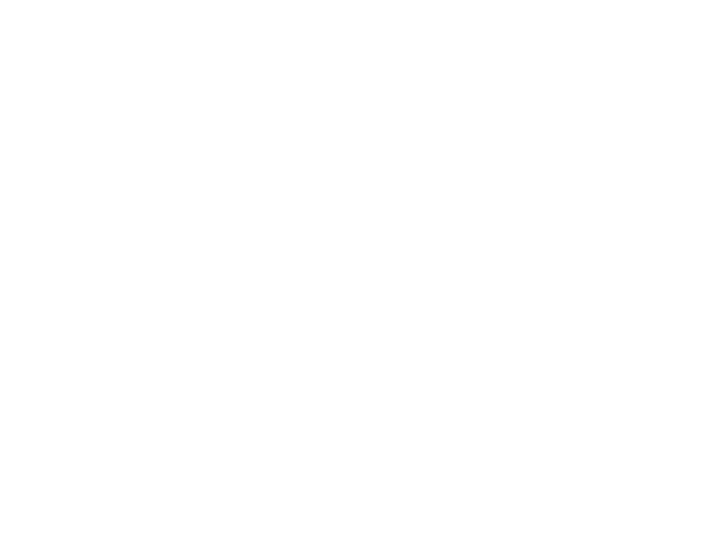
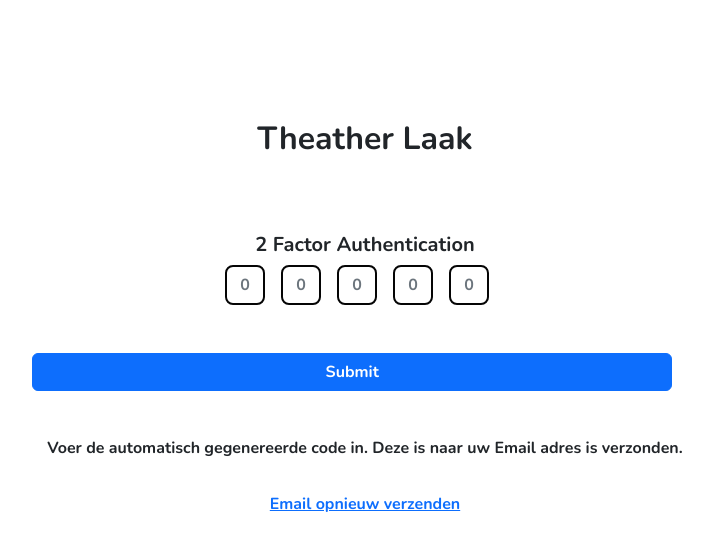
Before and after one commit to Quinten36/TheaterLaakFrontend, a React (Create React App) app: page /Validate in a window 1280 px wide. Before the commit this address had no page. Shown: the top 550 px of the page, without its empty margins (275-988 px from the left). Built offline with nearby package versions, Linux system fonts and the light colour scheme.

Commit message:
vertificatie needs fix
op userid naar 2fa pagina krijgen

```diff
--- a/src/App.js
+++ b/src/App.js
@@ -10,13 +10,11 @@ import AccountPage from './Components/AccountComponents/AccountPage.jsx';
 import MijnIntressePage from './Components/AccountComponents/MijnIntressePage.jsx';
 import MijnReserveringen from './Components/AccountComponents/MijnReserveringen.jsx';
 import MijnInstellingen from './Components/AccountComponents/MijnInstellingen.jsx';
+import AccountPagina from "./AccountPagina.js"
 
 
-import AccountPagina from "./AccountPagina.js"
 function App() {
-  return (
-    <Register/>
-  );
+
 }
 
 export default App;
--- a/src/Components/LoginComponents/FaInputhandle.jsx
+++ b/src/Components/LoginComponents/FaInputhandle.jsx
@@ -1,71 +1,66 @@
-import { useRef } from 'react';
+import { useState } from 'react';
 import Form from 'react-bootstrap/Form';
+import Button from 'react-bootstrap/Button';
+export default function FaInputhandle() {
+  const [input1, setInput1] = useState('');
+  const [input2, setInput2] = useState('');
+  const [input3, setInput3] = useState('');
+  const [input4, setInput4] = useState('');
+  const [input5, setInput5] = useState('');
 
-export default function FaInputhandle() {
-
-    //useRef wordt gebruikt om een referentie punt te maken voor elk invoer veld .
-    //Daarna wordt gekeken met de volgendeBox methode of er een character is ingevuld daarna wordt met focus de cursor op het volgende veld gezet
-    //.current wordt gebruikt om de value van de referentie van de invoer velden te gebruiken
+  const handleSubmit = (e) => {
+    e.preventDefault();
+    const inputs = [input1, input2, input3, input4, input5];
 
 
-  const input1Ref = useRef(null);
-  const input2Ref = useRef(null);
-  const input3Ref = useRef(null);
-  const input4Ref = useRef(null);
-  const input5Ref = useRef(null);
-
-  const volgendeBox = (event, ref) => {
-    if (event.target.value.length === 1) {
-      ref.current.focus();
-    }
-  };
+  }
 
   return (
-    <Form className="FA_collectie">
+    <div>
+    <Form className="FA_collectie"  >
       <Form.Control
         className="FA_box"
-        id="2FA_invoer_1"
         type="email"
         placeholder="0"
         maxLength="1"
-        ref={input1Ref}
-        onKeyUp={(event) => volgendeBox(event, input2Ref)}
+        value={input1}
+        onChange={(event) => setInput1(event.target.value)}
       />
       <Form.Control
         className="FA_box"
-        id="2FA_invoer_2"
         type="email"
         placeholder="0"
         maxLength="1"
-        ref={input2Ref}
-        onKeyUp={(event) => volgendeBox(event, input3Ref)}
+        value={input2}
+        onChange={(event) => setInput2(event.target.value)}
       />
       <Form.Control
         className="FA_box"
-        id="2FA_invoer_3"
         type="email"
         placeholder="0"
         maxLength="1"
-        ref={input3Ref}
-        onKeyUp={(event) => volgendeBox(event, input4Ref)}
+        value={input3}
+        onChange={(event) => setInput3(event.target.value)}
       />
       <Form.Control
         className="FA_box"
-        id="2FA_invoer_4"
         type="email"
         placeholder="0"
         maxLength="1"
-        ref={input4Ref}
-        onKeyUp={(event) => volgendeBox(event, input5Ref)}
+        value={input4}
+        onChange={(event) => setInput4(event.target.value)}
       />
       <Form.Control
         className="FA_box"
-        id="2FA_invoer_5"
         type="email"
         placeholder="0"
         maxLength="1"
-        ref={input5Ref}
+        value={input5}
+        onChange={(event) => setInput5(event.target.value)}
       />
-    </Form>
-  );
-}
+  </Form>
+  <Button className="SubmitButton2FA" variant="primary" type="submit" onClick={handleSubmit}>Submit</Button>
+</div>
+
+
+)}
--- a/src/Components/LoginComponents/LoginPageStyles.css
+++ b/src/Components/LoginComponents/LoginPageStyles.css
@@ -71,27 +71,34 @@
 
 .FA_collectie {
     display: flex;
-    flex-direction: row;
     align-items: center;
-    padding: 8px 16px;
-    gap: 8px;
-    margin: auto;
-    flex-wrap: wrap;
-    margin-bottom: 3.5rem;
-}
-
-.FA_box {
-    min-width: 2.5rem;
-    max-width: 2.5rem;
-    border: 2px solid #050505;
-    border-radius: 8px;
+    margin-bottom: 1.5rem;
+    justify-content:center;
+    flex-wrap:wrap;
+    text-align:center;
 }
 
 .SubmitButton2FA {
-    margin: auto;
-    width: 75%;
+    margin-top:1rem;
+    width: 50%;
     margin-bottom: 2.813rem;
+    margin-left:24%
 }
+
+
+.FA_box {
+    width: 2.5rem;
+    height: 2.5rem;
+    border: 2px solid #050505;
+    border-radius: 8px;
+    margin-bottom: 0.5rem;
+    text-align: center;
+    margin-right:1rem;
+}
+
+
+
+
 
 .text2FaPage {
     max-width: 75%;
--- a/src/Components/LoginComponents/Register.jsx
+++ b/src/Components/LoginComponents/Register.jsx
@@ -3,6 +3,7 @@ import Form from 'react-bootstrap/Form';
 import Button from 'react-bootstrap/Button';
 import 'bootstrap/dist/css/bootstrap.min.css';
 import Captcha from './Captcha.jsx'
+import {  useNavigate } from "react-router-dom";
 
 const initialState = {
   gebruikerInput: {
@@ -37,9 +38,7 @@ function validatePassword(state, password) {
 
 export default function Register() {
   const [state, setState] = useState(initialState);
-  // prevState wordt gebruikt om de state direect aan te passen in plaats van te wachten tot de volgende update hierdoor voorkom je dat de werkelijke text gelijk blijft met de ingevoerde waarde.
-
-
+  const navigate = useNavigate();
 
   function handleChangeGebruikerInput(event) {
     if (event.target.value.length < state.gebruikerInput.value.length) {
@@ -117,14 +116,10 @@ export default function Register() {
     });
   }
 
-
-
-  //Doet een request aan de server om te kijken of de ingevoerde gegevens voldoen aan bepaalde eisen. statuscode 409 als het niet klopt.
   async function sendGebruikerDetailsToBackend() {
-
     const requestOptions = {
       method: 'POST',
-      headers: { 'Content-Type': 'application/json' },
+      headers: { 'Content-Type': 'application/json', 'Access-Control-Allow-Origin': 'http://localhost:3000' },
       body: JSON.stringify({
         username: state.gebruikerInput.value,
         password: state.passwordInput.value,
@@ -132,6 +127,11 @@ export default function Register() {
       })
     };
     const response = await fetch('https://localhost:7098/api/Registratie', requestOptions);
+    if (response.ok) {
+      const jsonResponse = await response.json();
+      navigate('/Validate' ,  { Id: jsonResponse.id });
+    }
+
     if (!response.ok) {
       const error = JSON.parse(await response.text());
       setErrorMessageOnScreen(error.message)
@@ -188,6 +188,7 @@ export default function Register() {
       console.log(state.checkBoxInput.checkBoxInputFOUT)
       return;
     }
+
     if (InputCheck()) {
       sendGebruikerDetailsToBackend();
     }
@@ -219,22 +220,3 @@ export default function Register() {
     </div>
   )
 }
-
-
-// TODO
-/* Registratie
-o Niet in de lijst an gekraakte wachtwoorden
-(https://haveibeenpwned.com/Passwords, je kunt deze database gewoon
-downloaden)
-Gebruikers email check voor domains
-
-
-
-verificatie email + verifieren
-tests
-
-password hashen
-
-
-FIX CHECKBOX ERROR D:
-*/
--- a/src/Components/LoginComponents/TweeFaPage.jsx
+++ b/src/Components/LoginComponents/TweeFaPage.jsx
@@ -1,15 +1,18 @@
 import React from 'react'
-import Button from 'react-bootstrap/Button';
+
 import 'bootstrap/dist/css/bootstrap.min.css';
 import './LoginPageStyles.css'
 import FaInputhandle from './FaInputhandle'
+
+import {useParams } from 'react-router-dom';
 export default function TweeFaPage() {
+  const { id } = useParams();
+  console.log(id);
   return (
     <div className = "FAContainer">
-      <h1>Theather Laak</h1>
+      <h1>Theather Laak </h1>
       <h2>2 Factor Authentication</h2>
-      <FaInputhandle />
-      <Button className="SubmitButton2FA" variant="primary">Submit</Button>
+      <FaInputhandle  />
       <div className="text2FaPage">Voer de automatisch gegenereerde code in. Deze is  naar uw Email adres is verzonden.</div>
       <div className="lijn2fa"></div>
       <div className="EmailOpnieuwLink">
--- a/src/index.js
+++ b/src/index.js
@@ -5,7 +5,7 @@ import App from './App';
 import reportWebVitals from './reportWebVitals';
 import { BrowserRouter as Router,Routes,Route } from 'react-router-dom';
 import Register from './Components/LoginComponents/Register.jsx'
-
+import TweeFaPage from './Components/LoginComponents/TweeFaPage';
 
 const root = ReactDOM.createRoot(document.getElementById('root'));
 root.render(
@@ -20,6 +20,8 @@ root.render(
         <Route exact path='/ticket' element={{/*link to ticket us*/}}></Route>
         <Route exact path='/begunstigers' element={{/*link to begunstigers us*/}}></Route>
         <Route exact path='/admin' element={{/*link to admin us*/}}></Route>
+        <Route exact path='/Registreer' element={<Register />}></Route>
+        <Route exact path='/Validate' element={<TweeFaPage />}></Route>
       </Routes>
       {/* footer */}
     </Router>
```
